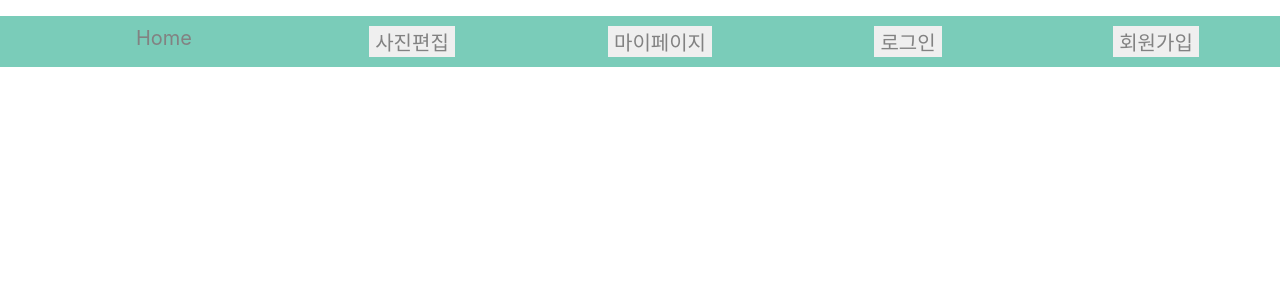
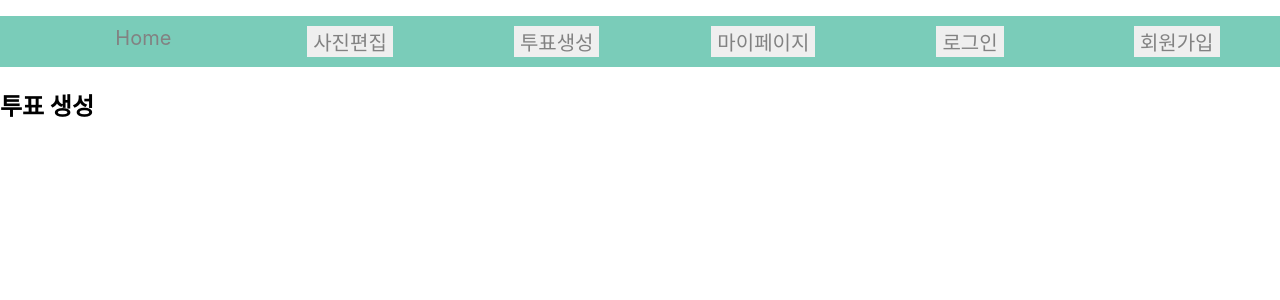
Before and after one commit to Vofil/vofil-frontend, a React (Create React App) app: page /create_vote in a window 1280 px wide. Shown: the top 300 px of the page. Built offline with nearby package versions, Linux system fonts and the light colour scheme.

Commit message:
feat: CreateVote

```diff
--- a/src/App.js
+++ b/src/App.js
@@ -12,6 +12,7 @@ import MyPage from "./pages/MyPage";
 import MyInfoPage from "./pages/MyPageComponents/MyInfoPage"
 import VoteListMPage from "./pages/MyPageComponents/VoteListMPage"
 import VoteListPPage from "./pages/MyPageComponents/VoteListPPage"
+import CreateVotePage from "./pages/CreateVotePage"
 
 //react-router-dom이 v6이 되면서 Switch -> Routes로 변경됨
 //그리고 v6부터는 component가 아니라 element로 props 내보내야 함.
@@ -26,6 +27,7 @@ function App() {
           <Route exact path="/edit_pictures" element={<EditPicturesPage/>} />
           <Route exact path="/sign_in" element={<LoginPage/>} />
           <Route exact path="/sign_up" element={<RegisterPage/>} />
+          <Route exact path="/create_vote" element={<CreateVotePage/>} />
           <Route exact path="/mypage" element={<MyPage/>} />
           <Route exact path="/mypage/myinfo" element={<MyInfoPage/>} />
           <Route exact path="/mypage/votelistM" element={<VoteListMPage/>} />
--- a/src/components/Navbar.js
+++ b/src/components/Navbar.js
@@ -14,6 +14,7 @@ function Navbar() {
             <ul className="navbar">
                 <li><Link to="/">Home</Link></li>
                 <li><Link to="/edit_pictures"><button onClick={onClick}>사진편집</button></Link></li>
+                <li><Link to="/create_vote"><button onClick={onClick}>투표생성</button></Link></li>
                 <li><Link to="/mypage"><button onClick={onClick}>마이페이지</button></Link></li>
                 <li><Link to="/sign_in"><button onClick={onClick}>로그인</button></Link></li>
                 <li><Link to="/sign_up"><button onClick={onClick}>회원가입</button></Link></li>
--- /dev/null
+++ b/src/pages/CreateVotePage.js
@@ -0,0 +1,11 @@
+// 투표에 대한 정보를 props로 받아와 여기서 투표를 생성해서 백으로 보내준다
+// 이 위에 투표 생성 선택지가 띄워짐
+function CreateVotePage() {
+
+    return(
+        <h2>투표 생성</h2>
+
+    );
+}
+
+export default CreateVotePage;
```
Also changed, not shown: src/pages/CreateVote/OrderEnd.js (added, +9 -0 lines), src/pages/CreateVote/OrderStart.js (added, +9 -0 lines), src/pages/CreateVote/Order1.js (added), src/pages/CreateVote/Order2.js (added), src/pages/CreateVote/Order3.js (added), src/pages/CreateVote/Order4.js (added), src/pages/CreateVote/Order5.js (added), src/pages/CreateVotePage.css (added).
